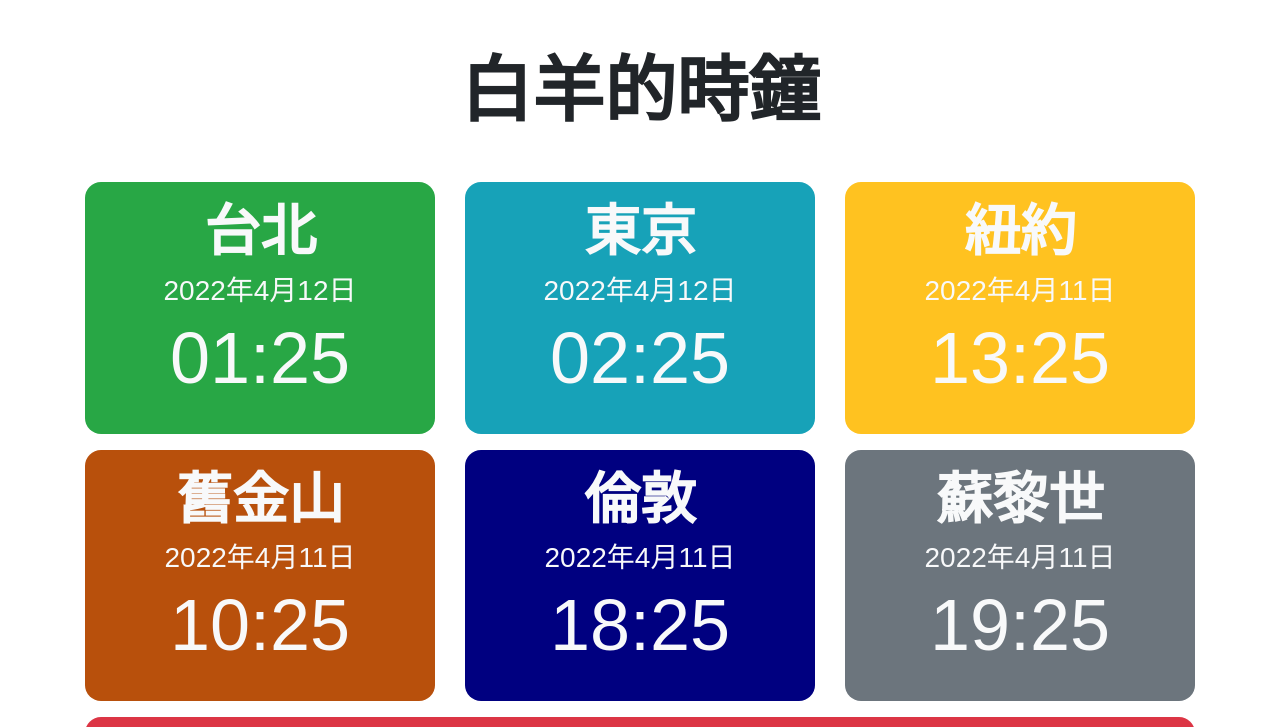
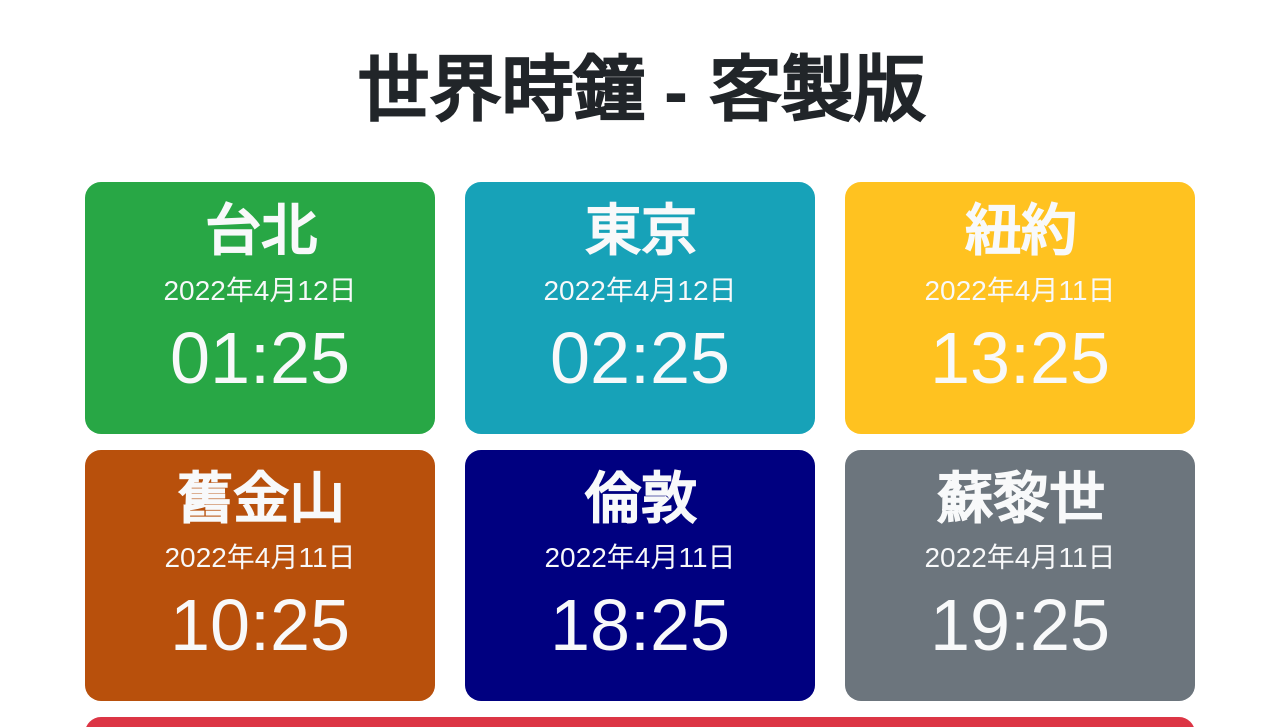
Before and after one commit to EugenAchtzehn/custom_clock, a plain HTML site: page index.html in a window 1280 px wide. Shown: the top 727 px of the page. Drawn offline with nearby package versions, Linux system fonts and the light colour scheme.

Commit message:
Adjust the text in H1 tag

```diff
--- a/index.html
+++ b/index.html
@@ -17,7 +17,7 @@
 
 <body>
     <div class="container my-5">
-        <h1 class="text-center font-weight-bolder mb-5 display-3">白羊的時鐘</h1>
+        <h1 class="text-center font-weight-bolder mb-5 display-3">世界時鐘 - 客製版</h1>
         <main id="main-content">
         </main>
     </div>
```
